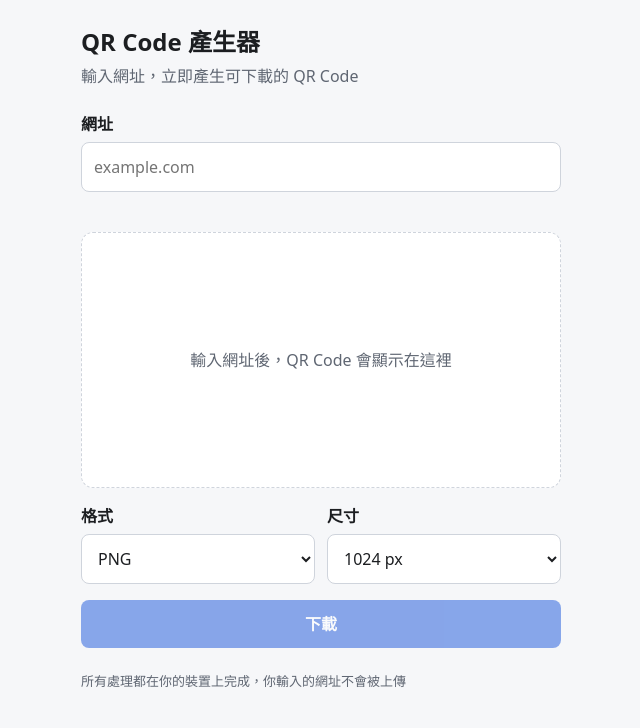
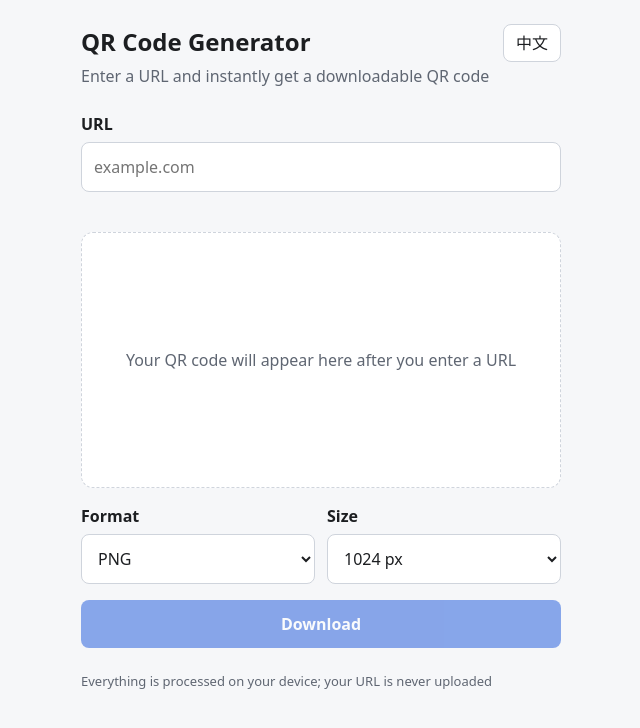
Before and after one commit to hsiaomingcheng/qr-generator, a website built with Vite: page index.html in a window 1280 px wide. Shown: the whole page, without its empty margins (319-959 px from the left). Built offline with nearby package versions, Linux system fonts and the light colour scheme.

Commit message:
Phase 3: internationalisation (zh-TW/en, language switch, persistence)

```diff
--- a/index.html
+++ b/index.html
@@ -4,6 +4,10 @@
     <meta charset="UTF-8" />
     <meta name="viewport" content="width=device-width, initial-scale=1.0" />
     <title>QR Code 產生器 | URL to QR Code Generator</title>
+    <meta
+      name="description"
+      content="免費網址 QR Code 產生器，可下載 PNG 或 SVG，所有處理都在你的裝置上完成。 Free URL to QR code generator: download PNG or SVG, processed entirely on your device."
+    />
   </head>
   <body>
     <div id="app"></div>
--- a/src/i18n/en.ts
+++ b/src/i18n/en.ts
@@ -0,0 +1,23 @@
+import type { MessageKey } from './zh-TW'
+
+// Typed against zh-TW's keys so a missing or extra key is a compile error.
+export const en: Record<MessageKey, string> = {
+  'lang.switch': '中文',
+  'meta.title': 'QR Code Generator | URL to QR Code',
+  'meta.description': 'Free URL to QR code generator: enter a URL and download the QR code as PNG or SVG. Everything is processed on your device.',
+  'app.title': 'QR Code Generator',
+  'app.description': 'Enter a URL and instantly get a downloadable QR code',
+  'input.label': 'URL',
+  'input.placeholder': 'example.com',
+  'preview.alt': 'QR code for the URL',
+  'preview.empty': 'Your QR code will appear here after you enter a URL',
+  'preview.encodedUrl': 'Encoded URL',
+  'download.format': 'Format',
+  'download.size': 'Size',
+  'download.vectorNote': 'Vector format — no size needed',
+  'download.button': 'Download',
+  'error.invalidUrl': 'This URL looks invalid. Please check it and try again',
+  'error.unsupportedProtocol': 'Only URLs starting with http:// or https:// are supported',
+  'error.tooLong': 'This URL is too long to encode. Please shorten it first',
+  'privacy.note': 'Everything is processed on your device; your URL is never uploaded',
+}
--- a/src/i18n/index.ts
+++ b/src/i18n/index.ts
@@ -1,8 +1,57 @@
+import { en } from './en'
 import { zhTW, type MessageKey } from './zh-TW'
 
 export type { MessageKey }
+export type Lang = 'zh-TW' | 'en'
 
-// Only zh-TW for now; language detection and switching come in Phase 3.
+export const messages: Record<Lang, Record<MessageKey, string>> = { 'zh-TW': zhTW, en }
+
+const STORAGE_KEY = 'lang'
+
+/** zh-TW if the first (highest-priority) language starts with "zh", otherwise en. */
+export function detectLanguage(languages: readonly string[]): Lang {
+  return languages[0]?.toLowerCase().startsWith('zh') ? 'zh-TW' : 'en'
+}
+
+function isLang(value: unknown): value is Lang {
+  return value === 'zh-TW' || value === 'en'
+}
+
+// localStorage can throw or be missing (private mode, blocked site data): treat that as "not saved".
+export function readStoredLanguage(): Lang | null {
+  try {
+    const value = localStorage.getItem(STORAGE_KEY)
+    return isLang(value) ? value : null
+  } catch {
+    return null
+  }
+}
+
+function saveLanguage(lang: Lang): void {
+  try {
+    localStorage.setItem(STORAGE_KEY, lang)
+  } catch {
+    // not saved; the choice still applies for this page view
+  }
+}
+
+let currentLang: Lang = 'zh-TW'
+
+export function getLanguage(): Lang {
+  return currentLang
+}
+
+/** Picks the saved language, else the browser's. Call once at startup. */
+export function initLanguage(): Lang {
+  currentLang = readStoredLanguage() ?? detectLanguage(navigator.languages ?? [])
+  return currentLang
+}
+
+export function setLanguage(lang: Lang): void {
+  currentLang = lang
+  saveLanguage(lang)
+}
+
 export function t(key: MessageKey): string {
-  return zhTW[key]
+  return messages[currentLang][key]
 }
--- a/src/i18n/zh-TW.ts
+++ b/src/i18n/zh-TW.ts
@@ -1,4 +1,7 @@
 export const zhTW = {
+  'lang.switch': 'English',
+  'meta.title': 'QR Code 產生器 | 網址轉 QR Code',
+  'meta.description': '免費的網址 QR Code 產生器：輸入網址即可產生 QR Code，並下載 PNG 或 SVG。所有處理都在你的裝置上完成。',
   'app.title': 'QR Code 產生器',
   'app.description': '輸入網址，立即產生可下載的 QR Code',
   'input.label': '網址',
--- a/src/main.ts
+++ b/src/main.ts
@@ -1,5 +1,5 @@
 import './style.css'
-import { t, type MessageKey } from './i18n'
+import { getLanguage, initLanguage, setLanguage, t, type MessageKey } from './i18n'
 import { normalizeUrl } from './lib/url'
 import { generateQr } from './lib/qr'
 import { DEFAULT_PNG_SIZE, buildFilename, downloadPng, downloadSvg } from './lib/download'
@@ -11,12 +11,15 @@ const app = document.querySelector<HTMLDivElement>('#app')!
 app.innerHTML = `
   <main class="page">
     <header>
-      <h1>${t('app.title')}</h1>
-      <p class="subtitle">${t('app.description')}</p>
+      <div>
+        <h1 data-i18n="app.title"></h1>
+        <p class="subtitle" data-i18n="app.description"></p>
+      </div>
+      <button id="lang-switch" type="button" class="lang-switch" data-i18n="lang.switch"></button>
     </header>
 
     <div class="field">
-      <label for="url-input">${t('input.label')}</label>
+      <label for="url-input" data-i18n="input.label"></label>
       <input
         id="url-input"
         type="text"
@@ -25,40 +28,40 @@ app.innerHTML = `
         autocorrect="off"
         spellcheck="false"
         autocomplete="off"
-        placeholder="${t('input.placeholder')}"
+        data-i18n-placeholder="input.placeholder"
       />
     </div>
 
     <p id="message" class="message" aria-live="polite"></p>
 
     <section class="preview">
-      <p id="empty-hint" class="empty-hint">${t('preview.empty')}</p>
+      <p id="empty-hint" class="empty-hint" data-i18n="preview.empty"></p>
       <div id="result" hidden>
-        <img id="qr-image" class="qr-image" alt="${t('preview.alt')}" />
-        <p class="encoded"><span>${t('preview.encodedUrl')}</span><code id="encoded-url"></code></p>
+        <img id="qr-image" class="qr-image" data-i18n-alt="preview.alt" />
+        <p class="encoded"><span data-i18n="preview.encodedUrl"></span><code id="encoded-url"></code></p>
       </div>
     </section>
 
     <div class="options">
       <div class="field">
-        <label for="format-select">${t('download.format')}</label>
+        <label for="format-select" data-i18n="download.format"></label>
         <select id="format-select">
           <option value="png" selected>PNG</option>
           <option value="svg">SVG</option>
         </select>
       </div>
       <div class="field" id="size-field">
-        <label for="size-select">${t('download.size')}</label>
+        <label for="size-select" data-i18n="download.size"></label>
         <select id="size-select">
           ${PNG_SIZES.map((s) => `<option value="${s}"${s === DEFAULT_PNG_SIZE ? ' selected' : ''}>${s} px</option>`).join('')}
         </select>
       </div>
-      <p id="vector-note" class="vector-note" hidden>${t('download.vectorNote')}</p>
+      <p id="vector-note" class="vector-note" data-i18n="download.vectorNote" hidden></p>
     </div>
 
-    <button id="download" type="button" disabled>${t('download.button')}</button>
+    <button id="download" type="button" data-i18n="download.button" disabled></button>
 
-    <footer><p>${t('privacy.note')}</p></footer>
+    <footer><p data-i18n="privacy.note"></p></footer>
   </main>
 `
 
@@ -73,13 +76,34 @@ const formatSelect = app.querySelector<HTMLSelectElement>('#format-select')!
 const sizeSelect = app.querySelector<HTMLSelectElement>('#size-select')!
 const sizeField = app.querySelector<HTMLDivElement>('#size-field')!
 const vectorNote = app.querySelector<HTMLParagraphElement>('#vector-note')!
+const langSwitch = app.querySelector<HTMLButtonElement>('#lang-switch')!
 
 let currentUrl: string | null = null
 let debounceTimer: number | undefined
 let updateId = 0
+let errorKey: MessageKey | null = null
 
 function showError(key: MessageKey | null): void {
+  errorKey = key
   message.textContent = key ? t(key) : ''
+}
+
+// Re-renders every piece of text, so switching language never touches the input or the preview.
+function applyLanguage(): void {
+  document.documentElement.lang = getLanguage()
+  document.title = t('meta.title')
+  document.querySelector('meta[name="description"]')?.setAttribute('content', t('meta.description'))
+
+  for (const el of app.querySelectorAll<HTMLElement>('[data-i18n]')) {
+    el.textContent = t(el.dataset.i18n as MessageKey)
+  }
+  for (const el of app.querySelectorAll<HTMLElement>('[data-i18n-placeholder]')) {
+    el.setAttribute('placeholder', t(el.dataset.i18nPlaceholder as MessageKey))
+  }
+  for (const el of app.querySelectorAll<HTMLElement>('[data-i18n-alt]')) {
+    el.setAttribute('alt', t(el.dataset.i18nAlt as MessageKey))
+  }
+  showError(errorKey)
 }
 
 function clearPreview(): void {
@@ -154,3 +178,11 @@ downloadButton.addEventListener('click', () => {
     void downloadPng(currentUrl, size, buildFilename(currentUrl, 'png', size))
   }
 })
+
+langSwitch.addEventListener('click', () => {
+  setLanguage(getLanguage() === 'zh-TW' ? 'en' : 'zh-TW')
+  applyLanguage()
+})
+
+initLanguage()
+applyLanguage()
--- a/src/style.css
+++ b/src/style.css
@@ -45,6 +45,23 @@ body {
 h1 {
   margin: 0;
   font-size: 1.5rem;
+}
+
+header {
+  display: flex;
+  align-items: flex-start;
+  justify-content: space-between;
+  gap: 0.75rem;
+}
+
+.lang-switch {
+  flex-shrink: 0;
+  padding: 0.375rem 0.75rem;
+  border: 1px solid var(--border);
+  border-radius: 0.5rem;
+  background: var(--surface);
+  color: var(--text);
+  cursor: pointer;
 }
 
 .subtitle {
```
Also changed, not shown: PROJECT_PLAN.md (+1 -1 lines), tests/i18n.test.ts (added, +101 -0 lines).
